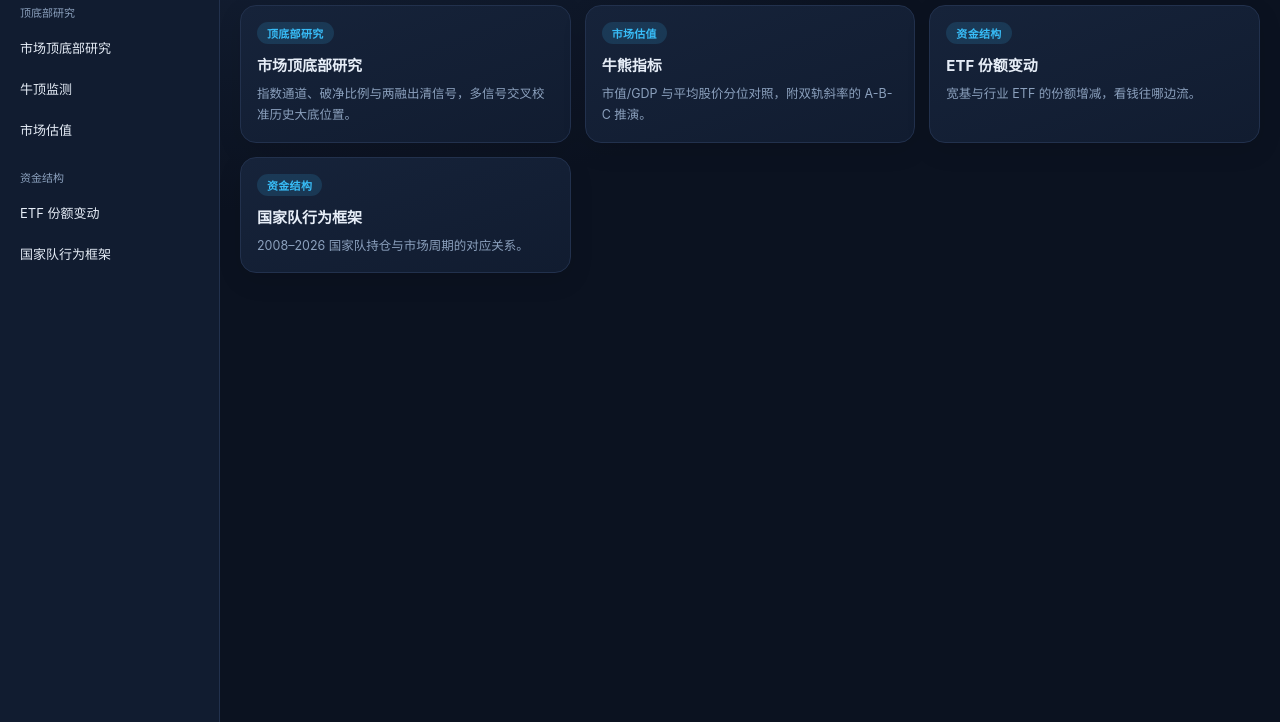
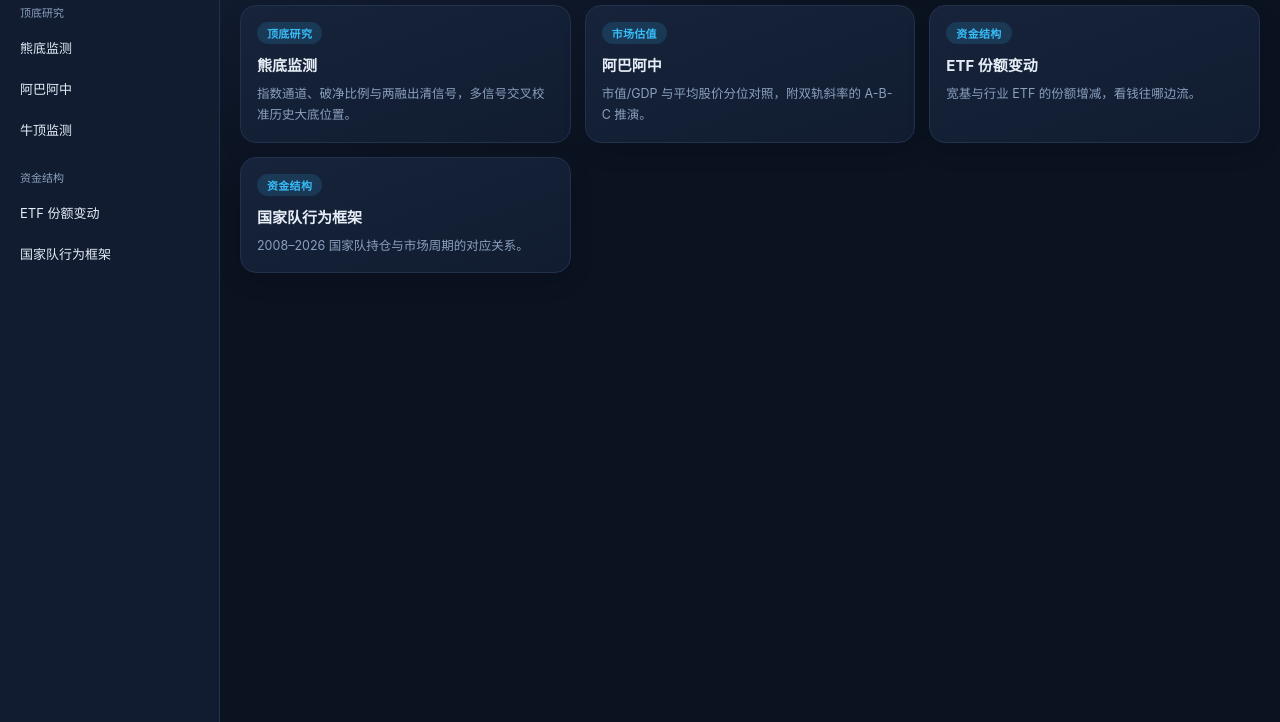
Before and after one commit to aleaous-d2e/Bull-and-bear-cycle, a plain HTML site: page index.html in a window 1280 px wide. Shown: the part 78-800 px from the top of the page. Drawn offline with Linux system fonts and the light colour scheme.

Commit message:
1.相同内容合并 两融出清合并到熊底监测 2.牛熊指标改名为估值现状，波浪推演合并一页

```diff
--- a/common/common.js
+++ b/common/common.js
@@ -11,11 +11,11 @@
      字段：path 相对项目根 / title 二级导航文案 / group 一级导航 / sub 子分组 / order 排序 */
   /* NAV:BEGIN */
   const NAV_PAGES = [
-    {"path":"top_base/top_base.html","title":"市场顶底部研究","group":"顶底部研究","sub":"","order":1},
-    {"path":"top_base/top_watch.html","title":"牛顶监测","group":"顶底部研究","sub":"","order":999},
+    {"path":"top_base/top_base.html","title":"熊底监测","group":"顶底研究","sub":"","order":1},
+    {"path":"market/avg_price.html","title":"阿巴阿中","group":"顶底研究","sub":"","order":1},
+    {"path":"top_base/top_watch.html","title":"牛顶监测","group":"顶底研究","sub":"","order":999},
     {"path":"etf/etf_share.html","title":"ETF 份额变动","group":"资金结构","sub":"","order":1},
-    {"path":"etf/etf_gjd_report.html","title":"国家队行为框架","group":"资金结构","sub":"","order":2},
-    {"path":"market/avg_price.html","title":"市场估值","group":"顶底部研究","sub":"","order":1}
+    {"path":"etf/etf_gjd_report.html","title":"国家队行为框架","group":"资金结构","sub":"","order":2}
   ];
   /* NAV:END */
 
--- a/index.html
+++ b/index.html
@@ -26,13 +26,13 @@
       <h1>数据中心</h1>
       <div class="grid">
         <a class="entry chart-card" href="./top_base/top_base.html">
-          <span class="tag">顶底部研究</span>
-          <h3>市场顶底部研究</h3>
+          <span class="tag">顶底研究</span>
+          <h3>熊底监测</h3>
           <p>指数通道、破净比例与两融出清信号，多信号交叉校准历史大底位置。</p>
         </a>
         <a class="entry chart-card" href="./market/avg_price.html">
           <span class="tag">市场估值</span>
-          <h3>牛熊指标</h3>
+          <h3>阿巴阿中</h3>
           <p>市值/GDP 与平均股价分位对照，附双轨斜率的 A-B-C 推演。</p>
         </a>
         <a class="entry chart-card" href="./etf/etf_share.html">
--- a/market/avg_price.css
+++ b/market/avg_price.css
@@ -1,5 +1,5 @@
 /* =========================================================
-   avg_price.css —— 牛熊指标专属样式
+   avg_price.css —— 阿巴阿中专属样式
    卡片 / 工具栏 / 分段按钮 / 趋势按钮 / 图表高度统一由 common.css 提供
    ========================================================= */
 
--- a/top_base/top_base.css
+++ b/top_base/top_base.css
@@ -1,5 +1,5 @@
 /* =========================================================
-   top_base.css —— A股顶底部研究（破净比例 + 指数月线）
+   top_base.css —— A股顶底研究（破净比例 + 指数月线）
    分段按钮 / 趋势按钮 / 卡片 / 工具栏等公共组件统一由 common.css 提供
    ========================================================= */
 
--- a/top_base/top_base.js
+++ b/top_base/top_base.js
@@ -1,5 +1,5 @@
 /* =========================================================
-   top_base.js —— 市场顶底部研究（本页图表逻辑）
+   top_base.js —— 熊底监测（本页图表逻辑）
    包含两个独立图表：
      1. 破净比例与大盘指数（ECharts）
      2. 指数月线（ECharts 重构版）
```
Also changed, not shown: market/avg_price.html (+3 -3 lines), top_base/top_base.html (+7 -5 lines), 1 other file.
